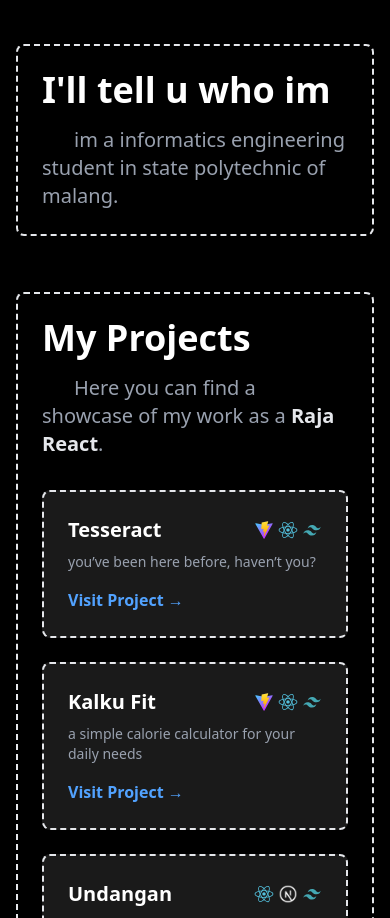
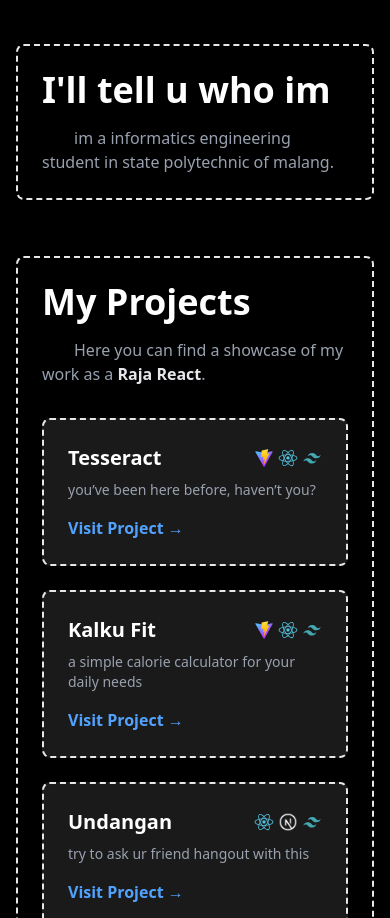
Before and after one commit to Maeeveee/Tesseract, a React (Vite) app: page / in a window 390 px wide. Shown: the part 780-1698 px from the top of the page. Built offline with nearby package versions, Linux system fonts and the light colour scheme.

Commit message:
fix font size on every device

```diff
--- a/src/components/dashboard.jsx
+++ b/src/components/dashboard.jsx
@@ -25,7 +25,7 @@ export default function Dashboard() {
                     </div>
                     <div className="flex-1 flex flex-col items-center justify-center my-7">
                         <h1 className="text-4xl font-bold text-amber-50 text-center mb-4">Wassup Bro</h1>
-                        <p className="text-gray-400 text-center md:ml-6 md:text-left p-3 ">
+                        <p className="text-gray-400 text-md lg:text-xl text-center md:ml-6 md:text-left p-3 ">
                             through this website i want to show u my <span className='underline text-gray-200'>grand</span> <span className='underline text-gray-200'> design</span>. which is a <span className='underline text-gray-200'>portofolio</span> and also a <span className='underline text-gray-200'>kanban</span> and also a <span className='underline text-gray-200'>notes</span> and also a <span className='underline text-gray-200'>playlist</span> and also a <span className='underline text-gray-200'>game</span> . And i want to share all my project i have done here.
                         </p>
                     </div>
--- a/src/components/introSection.jsx
+++ b/src/components/introSection.jsx
@@ -3,7 +3,7 @@ export default function IntroSection() {
         <div className="border-2 border-gray-200 border-dashed rounded-lg dark:border-gray-700 mt-14">
             <div className="p-6">
                 <h1 className="text-4xl text-white font-bold mb-4">I'll tell u who im</h1>
-                <p className="text-xl text-gray-400 indent-8"> im a informatics engineering student in state polytechnic of malang. </p>
+                <p className="text-md lg:text-xl text-gray-400 indent-8"> im a informatics engineering student in state polytechnic of malang. </p>
             </div>
         </div>
     );
--- a/src/components/projectSection.jsx
+++ b/src/components/projectSection.jsx
@@ -48,7 +48,7 @@ export default function ProjectSection() {
         <div className="border-2 border-gray-200 border-dashed rounded-lg dark:border-gray-700 mt-14">
             <div className="p-6">
                 <h1 className="text-4xl text-white font-bold mb-4">My Projects</h1>
-                <p className="text-xl text-gray-400 indent-8 mb-8">
+                <p className="text-md lg:text-xl text-gray-400 indent-8 mb-8">
                     Here you can find a showcase of my work as a <span className="font-semibold text-gray-200">Raja React</span>.
                 </p>
                 <div className="grid grid-cols-1 md:grid-cols-3 gap-6">
```
